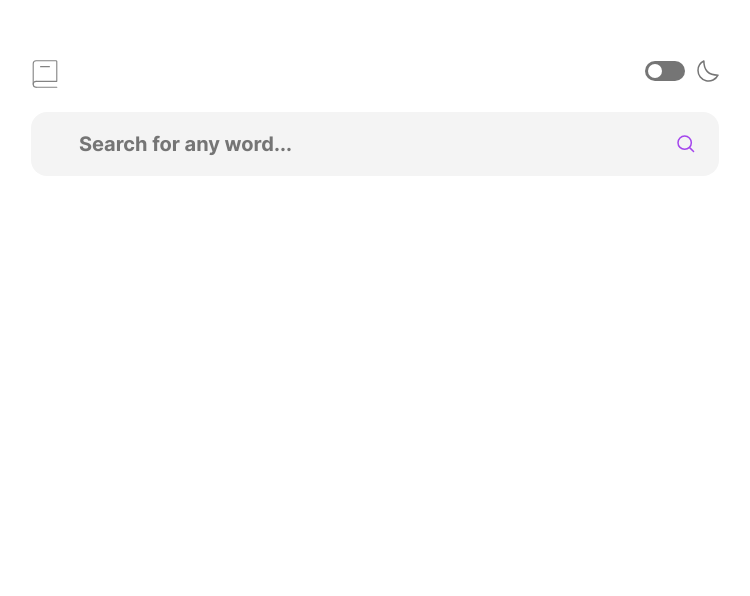
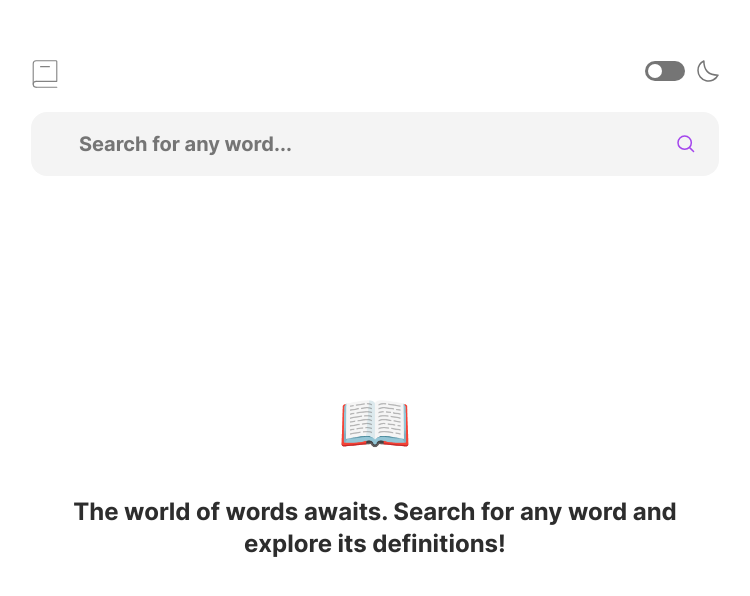
Before and after one commit to leslief10/dictionary-web-app, a React (Vite) app: page / in a window 1280 px wide. Shown: the top 596 px of the page, without its empty margins (265-1015 px from the left). Built offline with nearby package versions, Linux system fonts and the light colour scheme.

Commit message:
Add empty state

```diff
--- a/src/components/Definition.jsx
+++ b/src/components/Definition.jsx
@@ -1,5 +1,6 @@
 import { useDictionary } from '../hooks/useDictionary';
 import { ErrorState } from './dictionary/ErrorState';
+import { EmptyState } from './dictionary/EmptyState';
 import { WordDefinitions } from './dictionary/WordDefinitions';
 
 const Definition = () => {
@@ -10,7 +11,7 @@ const Definition = () => {
   }
 
   if (!words.length) {
-    return null;
+    return <EmptyState />;
   }
 
   return <WordDefinitions words={words} />;
--- /dev/null
+++ b/src/components/dictionary/EmptyState.jsx
@@ -0,0 +1,12 @@
+const EmptyState = () => {
+  return (
+    <div className="flex flex-col flex-auto items-center justify-center px-6 md:px-10 text-center md:min-w-3xl md:max-w-3xl">
+      <span className="text-6xl mb-11">&#128214;</span>
+      <h3 className="mb-6 text-lg md:text-2xl font-bold text-charleston-green dark:text-white">
+        The world of words awaits. Search for any word and explore its definitions!
+      </h3>
+    </div>
+  );
+};
+
+export { EmptyState };
--- a/src/components/dictionary/ErrorState.jsx
+++ b/src/components/dictionary/ErrorState.jsx
@@ -1,6 +1,6 @@
 const ErrorState = ({ error }) => {
   return (
-    <div className="flex flex-col flex-auto items-center justify-center px-6 md:px-10 text-center">
+    <div className="flex flex-col flex-auto items-center justify-center px-6 md:px-10 text-center md:min-w-3xl md:max-w-3xl">
       <span className="text-6xl mb-11">&#128533;</span>
       <h3 className="mb-6 text-lg md:text-2xl font-bold text-charleston-green dark:text-white">{error.title}</h3>
       <p className="text-base md:text-lg text-sonic-silver dark:text-argent">{error.message}</p>
```
Also changed, not shown: 1 other file (tests, documents, lock files or other folders).
